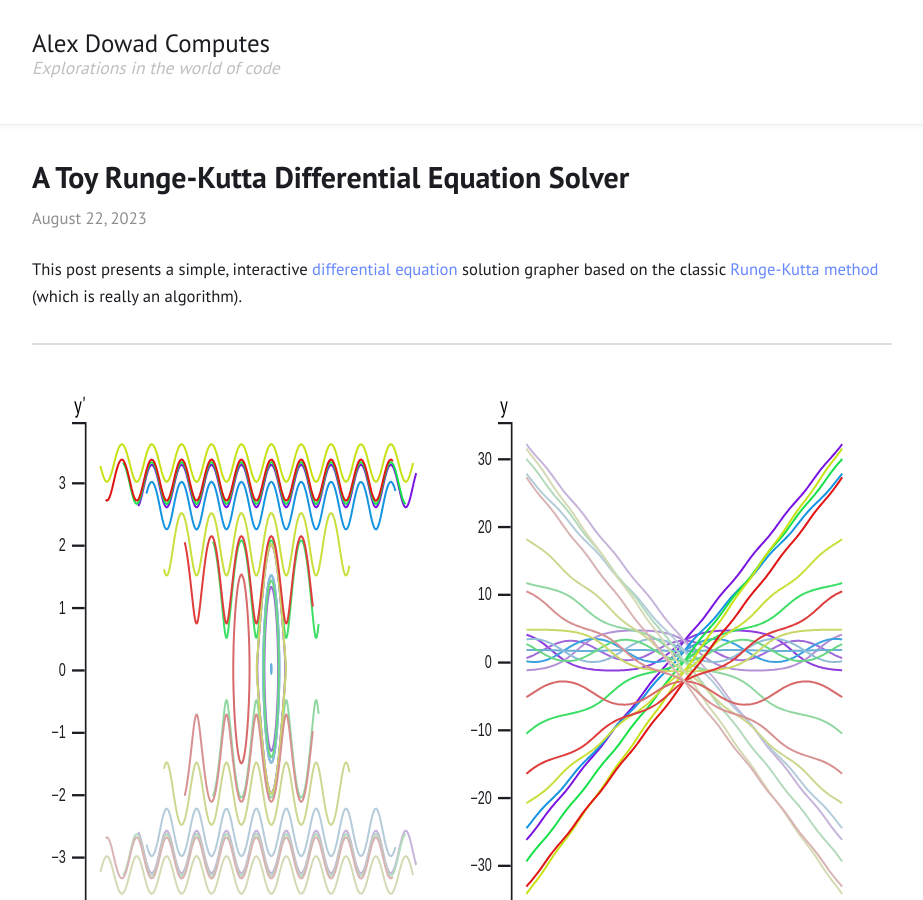
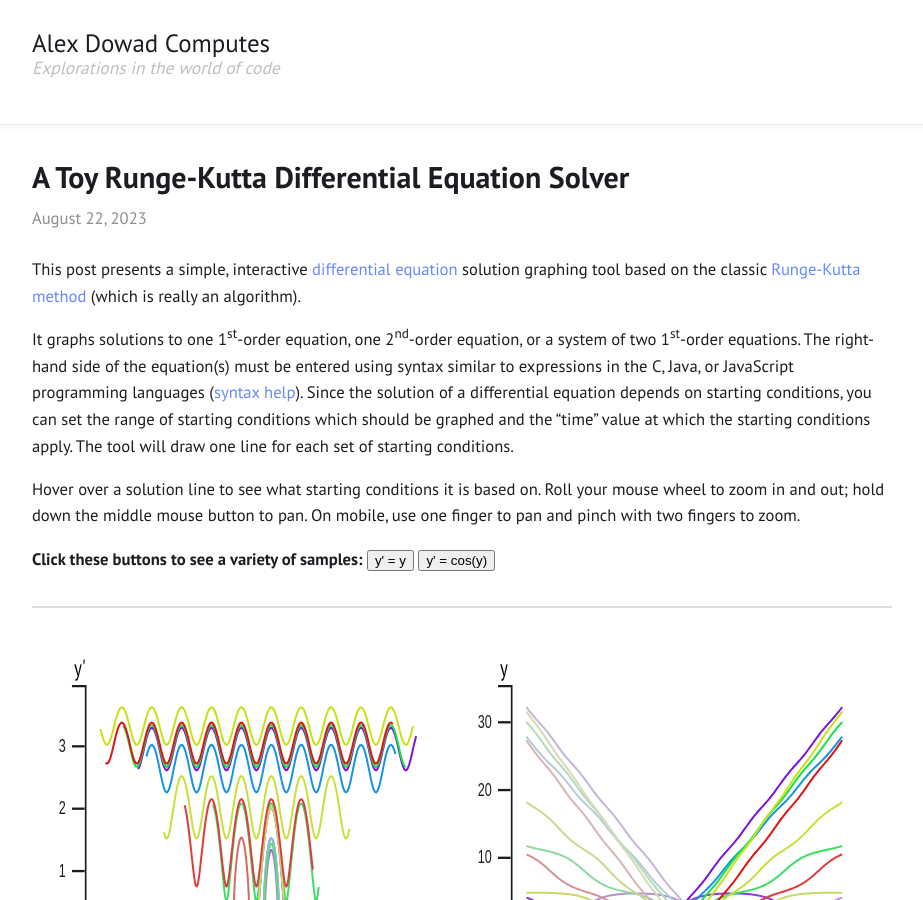
Before and after one commit to alexdowad/alexdowad.github.io, a Jekyll site: the page built from _posts/2023-08-22-a-toy-runge-kutta-solver.html, in a window 1280 px wide and 900 px high. Shown: the whole window, without its empty margins (178-1101 px from the left). Built offline with Jekyll 4.4.1, drawn with Linux system fonts in a browser that asks for light colours; some of the changed lines change nothing that is shown.

Commit message:
Add buttons for samples in RK post

```diff
--- a/_posts/2023-08-22-a-toy-runge-kutta-solver.html
+++ b/_posts/2023-08-22-a-toy-runge-kutta-solver.html
@@ -9,7 +9,13 @@ stylesheets:
   - katex.css
 ---
 
-<p>This post presents a simple, interactive <a href='https://en.wikipedia.org/wiki/Differential_equation'>differential equation</a> solution grapher based on the classic <a href='https://en.wikipedia.org/wiki/Runge%E2%80%93Kutta_methods'>Runge-Kutta method</a> (which is really an algorithm).</p>
+<p>This post presents a simple, interactive <a href='https://en.wikipedia.org/wiki/Differential_equation'>differential equation</a> solution graphing tool based on the classic <a href='https://en.wikipedia.org/wiki/Runge%E2%80%93Kutta_methods'>Runge-Kutta method</a> (which is really an algorithm).</p>
+
+<p>It graphs solutions to one 1<sup>st</sup>-order equation, one 2<sup>nd</sup>-order equation, or a system of two 1<sup>st</sup>-order equations. The right-hand side of the equation(s) must be entered using syntax similar to expressions in the C, Java, or JavaScript programming languages (<a>syntax help</a>). Since the solution of a differential equation depends on starting conditions, you can set the range of starting conditions which should be graphed and the “time” value at which the starting conditions apply. The tool will draw one line for each set of starting conditions.</p>
+
+<p>Hover over a solution line to see what starting conditions it is based on. Roll your mouse wheel to zoom in and out; hold down the middle mouse button to pan. On mobile, use one finger to pan and pinch with two fingers to zoom.</p>
+
+<p><b>Click these buttons to see a variety of samples:</b> <button id='sample_Y'>y' = y</button> <button id='sample_cosY'>y' = cos(y)</button></p>
 
 <hr>
 
@@ -158,6 +164,10 @@ To complete this post:
 			(event.clientX - CTM.e) / CTM.a,
 			(event.clientY - CTM.f) / CTM.d
 		];
+	}
+
+	function fireEvent(node, eventType) {
+		node.dispatchEvent(new Event(eventType));
 	}
 
 	// Parser for C/Java/JavaScript-like expression syntax
@@ -1032,5 +1042,31 @@ To complete this post:
 
 	$id('graph1').listen('change', redraw);
 	$id('graph2').listen('change', redraw);
+
+	$id('sample_Y').listen('click', () => {
+		$id('graphtype').value = 'order1';
+		$id('exp1').value = 'y';
+		$id('starttime').value = '0';
+		$id('endtime').value = '5';
+		$id('timestep').value = '0.01';
+		$id('t0').value = '0';
+		$id('starty1').value = '-3';
+		$id('starty2').value = '3';
+		$id('nstarty').value = '5';
+		fireEvent($id('graphtype'), 'change');
+	});
+	$id('sample_cosY').listen('click', () => {
+		$id('graphtype').value = 'order1';
+		$id('exp1').value = 'cos(y)';
+		$id('starttime').value = '0';
+		$id('endtime').value = '10';
+		$id('timestep').value = '0.01';
+		$id('t0').value = '0';
+		$id('starty1').value = '-1';
+		$id('starty2').value = '10.5';
+		$id('nstarty').value = '30';
+		fireEvent($id('graphtype'), 'change');
+	});
+
 	redraw();
 </script>
```
